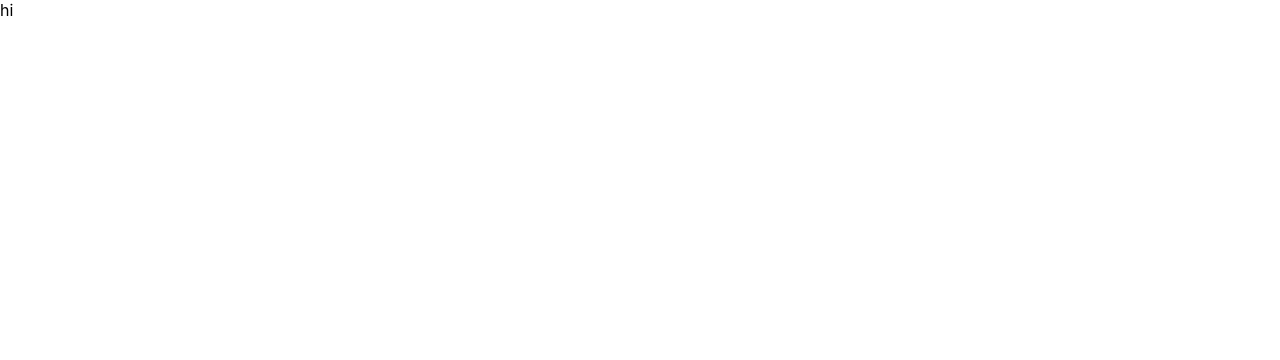
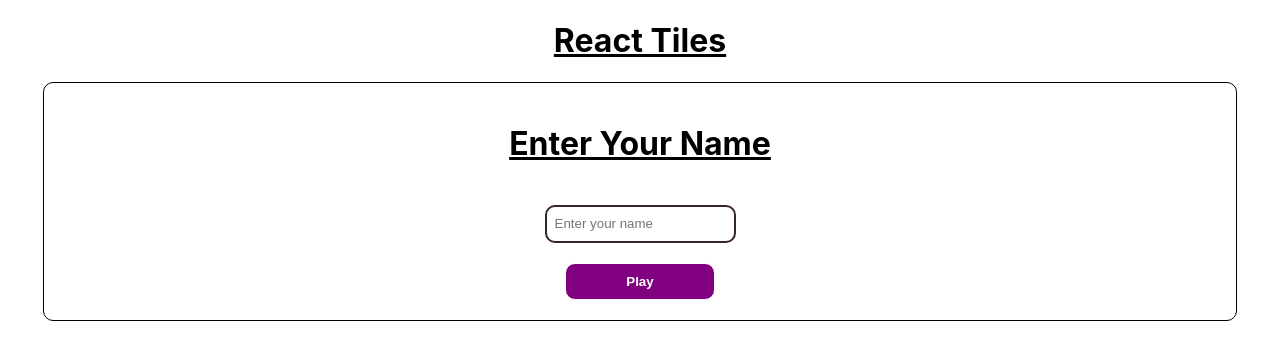
Before and after one commit to Gnani-is-Coding/Tile-Matching-Game, a React (Create React App) app: page / in a window 1280 px wide. Shown: the top 360 px of the page. Built offline with nearby package versions, Linux system fonts and the light colour scheme.

Commit message:
name component

```diff
--- a/public/index.html
+++ b/public/index.html
@@ -24,7 +24,7 @@
       work correctly both with client-side routing and a non-root public URL.
       Learn how to configure a non-root public URL by running `npm run build`.
     -->
-    <title>React App</title>
+    <title>React Tiles</title>
   </head>
   <body>
     <noscript>You need to enable JavaScript to run this app.</noscript>
--- a/src/App.js
+++ b/src/App.js
@@ -1,10 +1,11 @@
-import logo from './logo.svg';
+
+import Name from './Components/Name/Name';
 import './App.css';
 
 function App() {
   return (
     <div className="App">
-      hi
+      <Name/>
     </div>
   );
 }
--- /dev/null
+++ b/src/Components/Name/Name.css
@@ -0,0 +1,38 @@
+.container {
+    text-align: center;
+    width: 100%;
+    display: flex;
+    flex-direction: column;
+    align-items: center;
+    justify-content: center;
+}
+.heading {
+    text-decoration: underline;
+}
+.name-card-section {
+    border: 1px solid;
+    border-radius: 10px;
+    width: 90%;
+    padding: 20px;
+    display: flex;
+    flex-direction: column;
+    align-items: center;
+    gap: 20px;
+
+}
+.name-container {
+    max-width: 700px;
+    height: 30px;
+    border-radius: 10px;
+    border: 2px solid #352525;
+    padding: 2px 2px 2px 8px;
+}
+.play-btn {
+    background-color: purple;
+    border: 1px solid #ffffff;
+    color:#ffffff;
+    padding: 10px;
+    border-radius: 10px;
+    width: 150px;
+    font-weight: bold;
+}
--- /dev/null
+++ b/src/Components/Name/Name.jsx
@@ -0,0 +1,20 @@
+import React from 'react'
+
+import './Name.css'
+
+function Name() {
+  return (
+    <div className='container'>
+      <h1 className='heading'>React Tiles</h1>
+
+      <div className='name-card-section'>
+      <h1 className='heading'>Enter Your Name</h1>
+
+      <input type="text" placeholder="Enter your name" className='name-container'/>
+      <button className='play-btn'>Play</button>
+      </div>
+    </div>
+  )
+}
+
+export default Name
```
